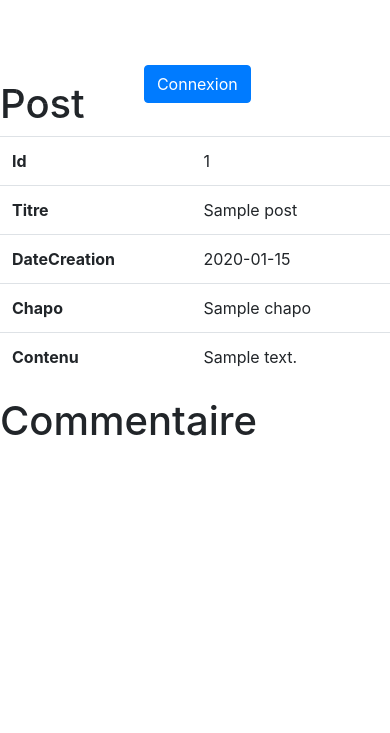
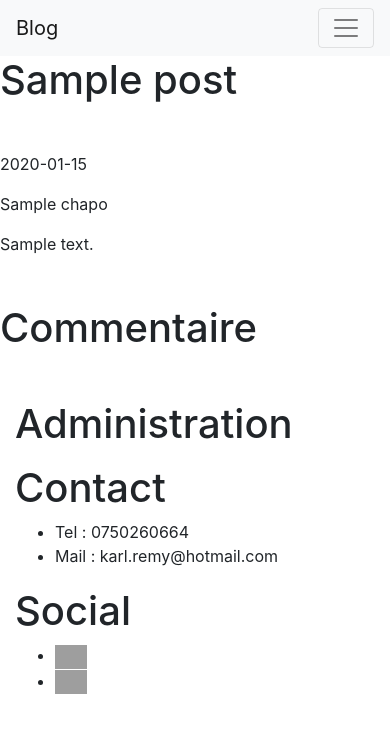
Before and after one commit to KarlRemy/Blog, a Symfony app: template templates/post/show.html.twig in a window 390 px wide. Shown: the top 733 px of the page. Run offline with Twig, Linux system fonts and the light colour scheme; the template is opened without the code that fills it: most values are stand-ins (such as "Sample title", 1, 10 or a date in 2020); some libraries are stand-ins or nearby versions; grey boxes are pictures that could not be loaded.

Commit message:
page error + modification form + affichage post du dernier au premier + correction mail + responsive

```diff
--- a/src/Controller/CommentaireController.php
+++ b/src/Controller/CommentaireController.php
@@ -95,7 +95,7 @@ class CommentaireController extends AbstractController
             $entityManager->persist($commentaire);
             $entityManager->flush();
 
-            return $this->redirectToRoute('commentaire_index', [], Response::HTTP_SEE_OTHER);
+            return $this->redirectToRoute('post_show', ['id' => $idPost->getId()], Response::HTTP_SEE_OTHER);
         }
 
         return $this->renderForm('commentaire/new.html.twig', [
--- a/src/Controller/MailController.php
+++ b/src/Controller/MailController.php
@@ -3,6 +3,7 @@
 namespace App\Controller;
 
 use Symfony\Bundle\FrameworkBundle\Controller\AbstractController;
+use Symfony\Component\HttpFoundation\Response;
 use Symfony\Component\Mailer\MailerInterface;
 use Symfony\Component\Mime\Address;
 use Symfony\Component\Mime\Email;
@@ -42,5 +43,6 @@ class MailController extends AbstractController
         ;
 
         $mailer->send($email);
+        return $this->redirectToRoute('home');
     }
 }
--- a/src/Controller/PostController.php
+++ b/src/Controller/PostController.php
@@ -23,7 +23,7 @@ class PostController extends AbstractController
     public function index(PostRepository $postRepository): Response
     {
         return $this->render('post/index.html.twig', [
-            'posts' => $postRepository->findAll(),
+            'posts' => $postRepository->findAllTrier(),
         ]);
     }
 
--- a/templates/base.html.twig
+++ b/templates/base.html.twig
@@ -18,13 +18,48 @@
             {{ encore_entry_script_tags('app') }}
         {% endblock %}
     </head>
+
     <body>
         {% include 'menu/menu.html.twig' %}
-        <div id="conteneur">
+        <div id="conteneur" >
             {% block body %}{% endblock %}
         </div>
         {% block footer %}
 
+            <footer class="footer">
+                <div class="contain">
+                    <div class="col">
+                        <h1>Administration</h1>
+                        <ul>
+                            {% if is_granted('ROLE_ADMIN') %}
+
+                                    <li>
+                                        <a href="{{ path('admin_index') }}">Admin</a>
+                                    </li>
+                            {% endif %}
+                        </ul>
+                    </div>
+                    <div class="col">
+                        <h1>Contact</h1>
+                        <ul>
+                            <li>Tel : 0750260664</li>
+                            <li>Mail : karl.remy@hotmail.com</li>
+                        </ul>
+                    </div>
+                    <div class="col"></div>
+                    <div class="col"></div>
+                    <div class="col"></div>
+
+                    <div class="col social">
+                        <h1>Social</h1>
+                        <ul>
+                            <li><a href="https://www.linkedin.com/in/karl-remy/" target="_blank"><img src="https://upload.wikimedia.org/wikipedia/commons/thumb/c/ca/LinkedIn_logo_initials.png/768px-LinkedIn_logo_initials.png" width="32" style="width: 32px;"></a></li>
+                            <li><a href="https://github.com/KarlRemy?tab=repositories" target="_blank"><img src="https://upload.wikimedia.org/wikipedia/commons/9/91/Octicons-mark-github.svg" width="32" style="width: 32px;"></a></li>
+                        </ul>
+                    </div>
+                    <div class="clearfix"></div>
+                </div>
+            </footer>
         {% endblock %}
     </body>
 </html>
--- a/templates/commentaire/_delete_form.html.twig
+++ b/templates/commentaire/_delete_form.html.twig
@@ -1,4 +1,4 @@
 <form method="post" action="{{ path('commentaire_delete', {'id': commentaire.id}) }}" onsubmit="return confirm('Are you sure you want to delete this item?');">
     <input type="hidden" name="_token" value="{{ csrf_token('delete' ~ commentaire.id) }}">
-    <button class="btn">Delete</button>
+    <button class="btn btn-outline-secondary">Delete</button>
 </form>
--- a/templates/commentaire/_form.html.twig
+++ b/templates/commentaire/_form.html.twig
@@ -1,4 +1,4 @@
 {{ form_start(form) }}
     {{ form_widget(form) }}
-    <button class="btn">{{ button_label|default('Save') }}</button>
+    <button class="btn btn-outline-secondary">{{ button_label|default('Save') }}</button>
 {{ form_end(form) }}
--- a/templates/commentaire/new.html.twig
+++ b/templates/commentaire/new.html.twig
@@ -7,5 +7,4 @@
 
     {{ include('commentaire/_form.html.twig') }}
 
-    <a href="{{ path('commentaire_index') }}">back to list</a>
 {% endblock %}
--- a/templates/menu/menu.html.twig
+++ b/templates/menu/menu.html.twig
@@ -1,31 +1,24 @@
-<header class="cs-header navbar navbar-expand-lg navbar-dark navbar-floating navbar-sticky py-4" style="height: 5em">
-    <div class="container px-0 px-xl-3 respons-nav">
-        <button id="side-navbar-btn" class="navbar-toggler ml-n2 mr-2" type="button">
-            <span class="navbar-toggler-icon"></span>
-        </button>
+<nav class="navbar navbar-expand-lg navbar-light bg-light">
+    <a class="navbar-brand" href="{{ path('home') }}">Blog</a>
+    <button class="navbar-toggler" type="button" data-toggle="collapse" data-target="#navbarSupportedContent" aria-controls="navbarSupportedContent" aria-expanded="false" aria-label="Toggle navigation">
+        <span class="navbar-toggler-icon"></span>
+    </button>
+
+    <div class="collapse navbar-collapse" id="navbarSupportedContent">
+        <ul class="navbar-nav mr-auto">
+            <li class="nav-item"><a class="nav-link nav-link-bold" href="{{ path('post_index') }}" style="color: black">Post</a></li>
+        </ul>
 
         <div class="display-connexion d-flex align-items-center order-lg-3 ml-lg-auto navbar-content">
             {% if app.user %}
-                    <a class="btn btn-primary m-2" href="{{ path('app_logout') }}" rel="noopener">
-                        <i class="fe-user-check font-size-lg"></i> Déconnexion
-                    </a>
+                <a class="btn btn-primary m-2" href="{{ path('app_logout') }}" rel="noopener">
+                    <i class="fe-user-check font-size-lg"></i> Déconnexion
+                </a>
             {% else %}
                 <a class="btn btn-primary m-2" href="{{ path('app_login') }}" rel="noopener">
                     <i class="fe-user font-size-lg"></i> Connexion
                 </a>
             {% endif %}
         </div>
-
-        <div class="cs-offcanvas-collapse order-lg-2 navbar-no-slide">
-            <div class="cs-offcanvas-body">
-                <ul class="navbar-nav">
-                    <li class="nav-item"><a class="nav-link nav-link-bold menu" href="{{ path('home') }}">Accueil</a></li>
-                    <li class="nav-item"><a class="nav-link nav-link-bold menu" href="{{ path('post_index') }}">Post</a></li>
-                    {% block menuEncre %}
-                        <li class="nav-item"><a class="nav-link nav-link-bold menu" href="#contact">Contact</a></li>
-                    {% endblock %}
-                </ul>
-            </div>
-        </div>
     </div>
-</header>
+</nav>
--- a/templates/post/_delete_form.html.twig
+++ b/templates/post/_delete_form.html.twig
@@ -1,4 +1,4 @@
 <form method="post" action="{{ path('post_delete', {'id': post.id}) }}" onsubmit="return confirm('Are you sure you want to delete this item?');">
     <input type="hidden" name="_token" value="{{ csrf_token('delete' ~ post.id) }}">
-    <button class="btn">Delete</button>
+    <button class="btn btn-outline-secondary">Delete</button>
 </form>
--- a/templates/post/_form.html.twig
+++ b/templates/post/_form.html.twig
@@ -1,4 +1,4 @@
 {{ form_start(form) }}
     {{ form_widget(form) }}
-    <button class="btn">{{ button_label|default('Save') }}</button>
+    <button class="btn btn-outline-secondary">{{ button_label|default('Save') }}</button>
 {{ form_end(form) }}
--- a/templates/post/show.html.twig
+++ b/templates/post/show.html.twig
@@ -3,65 +3,41 @@
 {% block title %}Post{% endblock %}
 
 {% block body %}
-    <h1>Post</h1>
-
-    <table class="table">
-        <tbody>
-            <tr>
-                <th>Id</th>
-                <td>{{ post.id }}</td>
-            </tr>
-            <tr>
-                <th>Titre</th>
-                <td>{{ post.titre }}</td>
-            </tr>
-            <tr>
-                <th>DateCreation</th>
-                <td>{{ post.dateCreation ? post.dateCreation|date('Y-m-d') : '' }}</td>
-            </tr>
-            <tr>
-                <th>Chapo</th>
-                <td>{{ post.chapo }}</td>
-            </tr>
-            <tr>
-                <th>Contenu</th>
-                <td>{{ post.contenu }}</td>
-            </tr>
-        </tbody>
-    </table>
+    <h1>{{ post.titre }}</h1>
+    <div class="mt-5">
+        <p>{{ post.dateCreation ? post.dateCreation|date('Y-m-d') : '' }}</p>
+        <p>{{ post.chapo }}</p>
+        <p>{{ post.contenu }}</p>
+    </div>
 
     {% if is_granted('ROLE_ADMIN') and post.auteur.id is same as(app.user.id) %}
-        <a href="{{ path('post_edit', {'id': post.id}) }}">edit</a>
+        <a class="mt-5 mb-5 btn btn-outline-primary" href="{{ path('post_edit', {'id': post.id}) }}">edit</a>
     {% endif %}
 
-    <h1>Commentaire</h1>
+    <h1 class="mt-5 mb-5">Commentaire</h1>
     {% if is_granted('ROLE_USER') %}
-        <a href="{{ path('commentaire_new', {'idPost': post.id}) }}">Nouveau commentaire</a>
+        <a class="mb-5 btn btn-outline-secondary" href="{{ path('commentaire_new', {'idPost': post.id}) }}">Nouveau commentaire</a>
     {% endif %}
-    <table class="table">
-        <tbody>
+
+    <div class="row d-flex">
         {% for commentaire in commentaires %}
             {% if commentaire.idUser is same as(app.user) or commentaire.valide is same as(true) %}
-            <tr>
-                <th>Id</th>
-                <td>{{ commentaire.id }}</td>
-            </tr>
-            <tr>
-                <th>Contenu</th>
-                <td>{{ commentaire.contenu }}</td>
-            </tr>
-            <tr>
-                <th>Titre</th>
-                <td>{{ commentaire.titre }}</td>
-            </tr>
+                <div class="card col-6" style="min-width: 25em">
+                    <div class="card-body">
+                        <h5 class="card-title">{{ commentaire.titre }}</h5>
+
+                        <p>{{ commentaire.idUser.username }}</p>
+                        <p>{{ commentaire.contenu }}</p>
+
                         {% if commentaire.idUser is same as(app.user) %}
                             <tr>
                                 <th>Valide</th>
                                 <td>{{ commentaire.valide ? 'Yes' : 'No' }}</td>
                             </tr>
                         {% endif %}
+                    </div>
+                </div>
             {% endif %}
         {% endfor %}
-        </tbody>
-    </table>
+    </div>
 {% endblock %}
--- a/templates/user/_delete_form.html.twig
+++ b/templates/user/_delete_form.html.twig
@@ -1,4 +1,4 @@
 <form method="post" action="{{ path('user_delete', {'id': user.id}) }}" onsubmit="return confirm('Are you sure you want to delete this item?');">
     <input type="hidden" name="_token" value="{{ csrf_token('delete' ~ user.id) }}">
-    <button class="btn">Delete</button>
+    <button class="btn btn-outline-secondary">Delete</button>
 </form>
--- a/templates/user/_form.html.twig
+++ b/templates/user/_form.html.twig
@@ -1,4 +1,4 @@
 {{ form_start(form) }}
     {{ form_rest(form) }}
-    <button class="btn">{{ button_label|default('Save') }}</button>
+    <button class="btn btn-outline-secondary">{{ button_label|default('Save') }}</button>
 {{ form_end(form) }}
--- a/templates/visiteur/index.html.twig
+++ b/templates/visiteur/index.html.twig
@@ -5,7 +5,6 @@
 {% endblock %}
 {% block body %}
 
-    <h1>Accueil</h1>
     <h2>Karl Remy</h2>
 
     <a href="https://drive.google.com/file/d/1cobQXwGbeYlfdEKizzJfGFmHr7vuwOUm/view" target="_blank">CV</a>
@@ -46,7 +45,7 @@
                             </div>
                         </div>
 
-                        <div class="col-12 text-center">
+                        <div class="col-12 text-center pb-5">
                             <button id="sendMessageButton" class="btn btn-lg text-uppercase vag_rounded_bold bg-white" type="submit">Envoyer</button>
                         </div>
                     </div>
```
Also changed, not shown: assets/styles/app.css (+102 -1 lines), src/Repository/PostRepository.php (+7 -10 lines), templates/bundles/TwigBundle/Exception/error.html.twig (added, +11 -0 lines), templates/post/index.html.twig (+17 -31 lines), 1 other file. Lines whose indentation alone changed are shown as unchanged.
